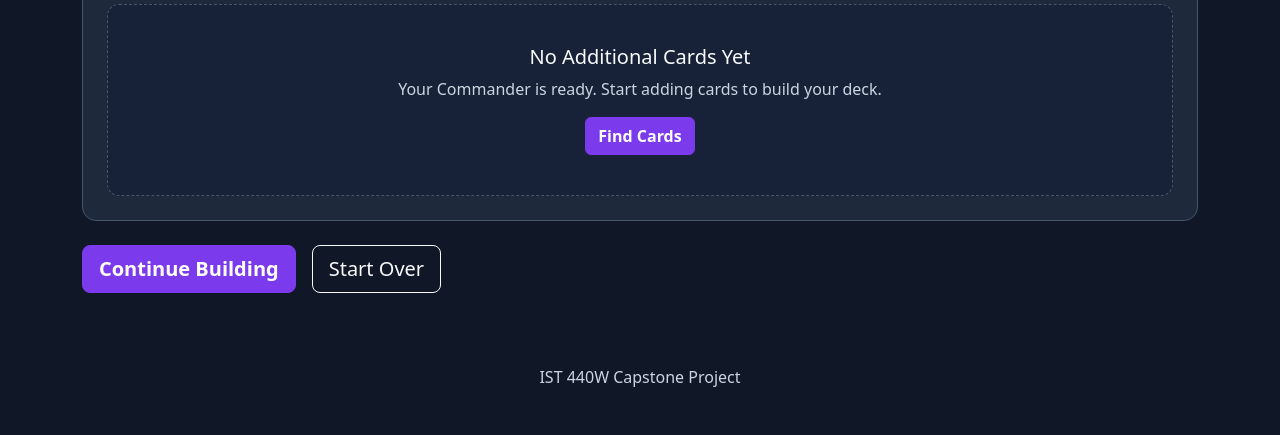
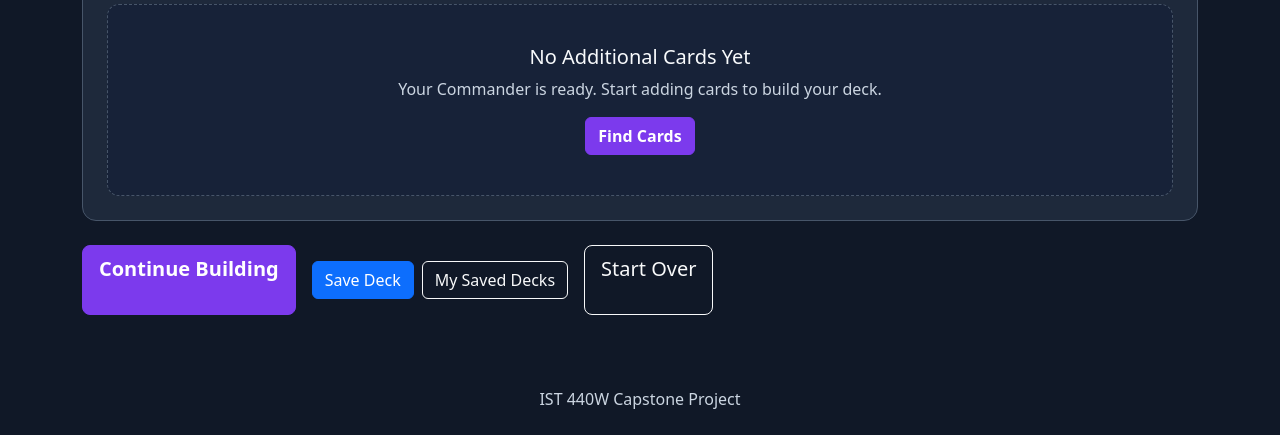
Before and after one commit to mlf5626/Budget-Commander-Deck-Builder, a Flask app: page /deck in a window 1280 px wide. Shown: the part 645-1080 px from the top of the page. Before the commit the page ends 1032 px from the top, so only its background shows below. Run offline with Flask 3, Linux system fonts and the light colour scheme.

Commit message:
Complete SQLite deck save and load functionality
Implemented persistent Commander deck storage using SQLite, including saving, loading, updating, and deleting decks.

```diff
--- a/app.py
+++ b/app.py
@@ -2,7 +2,10 @@ from flask import Flask, render_template, request, session, redirect, url_for
 import requests
 from functools import lru_cache
 import sqlite3
-from database import init_db
+from database import (
+    init_db, save_deck, list_saved_decks, load_saved_deck,
+    update_saved_deck, delete_saved_deck,
+)
 
 app = Flask(__name__)
 app.secret_key = "budget-commander-deck-builder"
@@ -118,6 +121,7 @@ def build():
     session["budget"] = budget
     session["deck"] = []
     session["basic_lands"] = {}
+    session.pop("saved_deck_id", None)
 
     # Look up the selected Commander again
     commander_url = "https://api.scryfall.com/cards/named"
@@ -314,7 +318,8 @@ def deck():
         basic_lands=basic_lands,
         basic_land_count=basic_land_count,
         basic_land_prices=basic_land_prices,
-        message=message
+        message=message,
+        saved_deck_id=session.get("saved_deck_id")
     )
 
 @app.route("/continue-building")
@@ -787,5 +792,61 @@ def remove_basic_land():
     return redirect(url_for("deck"))
 
 
+
+@app.route("/save-deck", methods=["POST"])
+def save_current_deck():
+    commander_name = session.get("commander_name")
+    if not commander_name:
+        return redirect(url_for("home"))
+    deck = session.get("deck", [])
+    basic_lands = session.get("basic_lands", {})
+    commander_price = float(session.get("commander_price", 0))
+    budget = float(session.get("budget", 0))
+    saved_id = session.get("saved_deck_id")
+    if saved_id is not None:
+        updated = update_saved_deck(
+            int(saved_id), commander_name, commander_price, budget, deck, basic_lands
+        )
+        if not updated:
+            session.pop("saved_deck_id", None)
+            session["message"] = "Saved deck not found. Please save again."
+            return redirect(url_for("deck"))
+        session["message"] = "Changes saved successfully."
+    else:
+        saved_id = save_deck(commander_name, commander_price, budget, deck, basic_lands)
+        session["saved_deck_id"] = saved_id
+        session["message"] = "Deck saved successfully."
+    return redirect(url_for("deck"))
+
+
+@app.route("/saved-decks")
+def saved_decks():
+    return render_template("saved_decks.html", decks=list_saved_decks())
+
+
+@app.route("/load-deck/<int:deck_id>", methods=["POST"])
+def load_deck(deck_id):
+    saved = load_saved_deck(deck_id)
+    if saved is None:
+        return "Saved deck not found.", 404
+    session["commander_name"] = saved["commander_name"]
+    session["commander_price"] = saved["commander_price"]
+    session["budget"] = saved["budget"]
+    session["deck"] = saved["deck"]
+    session["basic_lands"] = saved["basic_lands"]
+    session["saved_deck_id"] = saved["id"]
+    session["message"] = "Saved deck loaded. You can continue editing it."
+    return redirect(url_for("deck"))
+
+
+@app.route("/delete-deck/<int:deck_id>", methods=["POST"])
+def delete_deck(deck_id):
+    if not delete_saved_deck(deck_id):
+        return "Saved deck not found.", 404
+    if session.get("saved_deck_id") == deck_id:
+        session.pop("saved_deck_id", None)
+    return redirect(url_for("saved_decks"))
+
+
 if __name__ == "__main__":
     app.run(debug=True)
--- a/database.py
+++ b/database.py
@@ -91,6 +91,75 @@ def save_deck(commander_name, commander_price, budget, deck, basic_lands):
         connection.close()
 
 
+BASIC_LAND_NAMES = {"Plains", "Island", "Swamp", "Mountain", "Forest"}
+
+
+def list_saved_decks():
+    """Return saved decks newest first, including their card counts."""
+    with sqlite3.connect(DATABASE) as connection:
+        connection.row_factory = sqlite3.Row
+        rows = connection.execute("""
+            SELECT d.id, d.commander_name, d.budget, d.created_at,
+                   1 + COALESCE(SUM(c.quantity), 0) AS card_count
+            FROM decks AS d
+            LEFT JOIN deck_cards AS c ON c.deck_id = d.id
+            GROUP BY d.id
+            ORDER BY d.id DESC
+        """).fetchall()
+        return [dict(row) for row in rows]
+
+
+def load_saved_deck(deck_id):
+    """Return a deck and its cards, or None if it does not exist."""
+    with sqlite3.connect(DATABASE) as connection:
+        connection.row_factory = sqlite3.Row
+        record = connection.execute(
+            "SELECT * FROM decks WHERE id = ?", (deck_id,)
+        ).fetchone()
+        if record is None:
+            return None
+        cards = connection.execute(
+            "SELECT card_name, quantity, price FROM deck_cards WHERE deck_id = ? ORDER BY id",
+            (deck_id,)
+        ).fetchall()
+    deck = []
+    basic_lands = {}
+    for card in cards:
+        if card["card_name"] in BASIC_LAND_NAMES:
+            basic_lands[card["card_name"]] = basic_lands.get(card["card_name"], 0) + card["quantity"]
+        else:
+            deck.extend({"name": card["card_name"], "price": card["price"]} for _ in range(card["quantity"]))
+    return {**dict(record), "deck": deck, "basic_lands": basic_lands}
+
+
+def update_saved_deck(deck_id, commander_name, commander_price, budget, deck, basic_lands):
+    """Overwrite an existing saved deck atomically. Return False if missing."""
+    with sqlite3.connect(DATABASE) as connection:
+        connection.execute("PRAGMA foreign_keys = ON")
+        exists = connection.execute("SELECT 1 FROM decks WHERE id = ?", (deck_id,)).fetchone()
+        if not exists:
+            return False
+        connection.execute("""
+            UPDATE decks SET commander_name = ?, commander_price = ?, budget = ? WHERE id = ?
+        """, (commander_name, commander_price, budget, deck_id))
+        connection.execute("DELETE FROM deck_cards WHERE deck_id = ?", (deck_id,))
+        rows = [(deck_id, c["name"], 1, c["price"]) for c in deck]
+        rows.extend((deck_id, name, qty, 0.0) for name, qty in basic_lands.items())
+        connection.executemany("""
+            INSERT INTO deck_cards (deck_id, card_name, quantity, price) VALUES (?, ?, ?, ?)
+        """, rows)
+    return True
+
+
+def delete_saved_deck(deck_id):
+    """Delete a saved deck and all its card rows."""
+    with sqlite3.connect(DATABASE) as connection:
+        connection.execute("PRAGMA foreign_keys = ON")
+        connection.execute("DELETE FROM deck_cards WHERE deck_id = ?", (deck_id,))
+        result = connection.execute("DELETE FROM decks WHERE id = ?", (deck_id,))
+        return result.rowcount > 0
+
+
 if __name__ == "__main__":
     init_db()
     print("Database initialized successfully.")
--- a/templates/deck.html
+++ b/templates/deck.html
@@ -420,6 +420,26 @@
                 Continue Building
             </a>
 
+
+<!-- Save Deck and My Saved Decks buttons -->
+<div class="d-flex flex-wrap gap-2 my-3">
+    <form action="{{ url_for('save_current_deck') }}" method="POST">
+        <button type="submit" class="btn btn-primary">
+            {% if saved_deck_id %}
+                Save Changes
+            {% else %}
+                Save Deck
+            {% endif %}
+        </button>
+    </form>
+
+    <a href="{{ url_for('saved_decks') }}" class="btn btn-outline-light">
+        My Saved Decks
+    </a>
+</div>
+
+
+
             <a href="/" class="btn btn-outline-light btn-lg">
                 Start Over
             </a>
```
Also changed, not shown: templates/saved_decks.html (added, +46 -0 lines), 1 other file.
